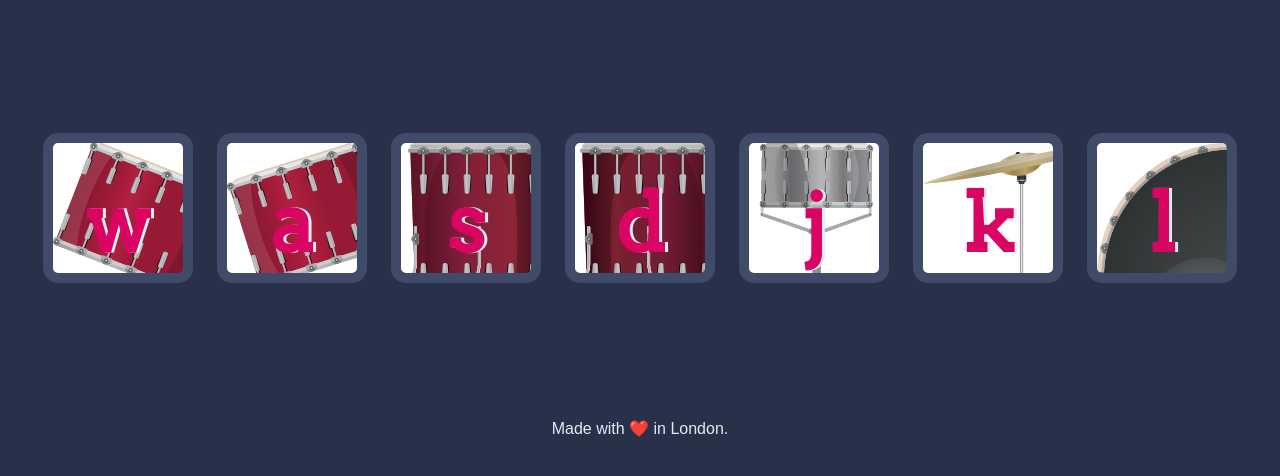
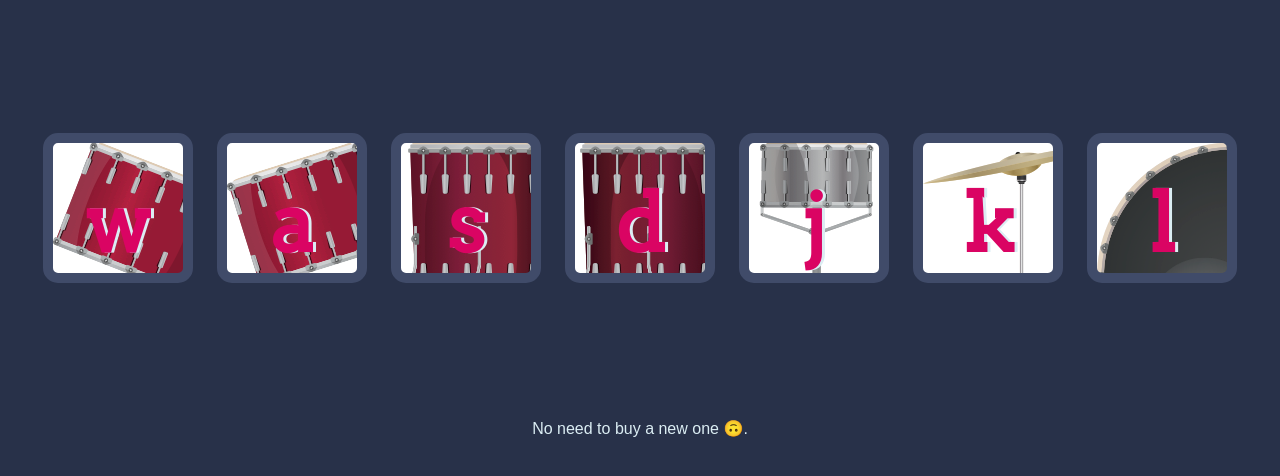
Before and after one commit to Halfsoul24/DrumKit, a plain HTML site: page index.html in a window 1280 px wide. Shown: the part 156-632 px from the top of the page. Drawn offline with Linux system fonts and the light colour scheme.

Commit message:
Update footer

```diff
--- a/index.html
+++ b/index.html
@@ -24,7 +24,7 @@
 <script src="index.js" charset="utf-8"></script>
 
 <footer>
-  Made with ❤️ in London.
+  No need to buy a new one 🙃.
 </footer>
 </body>
 </html>
```
